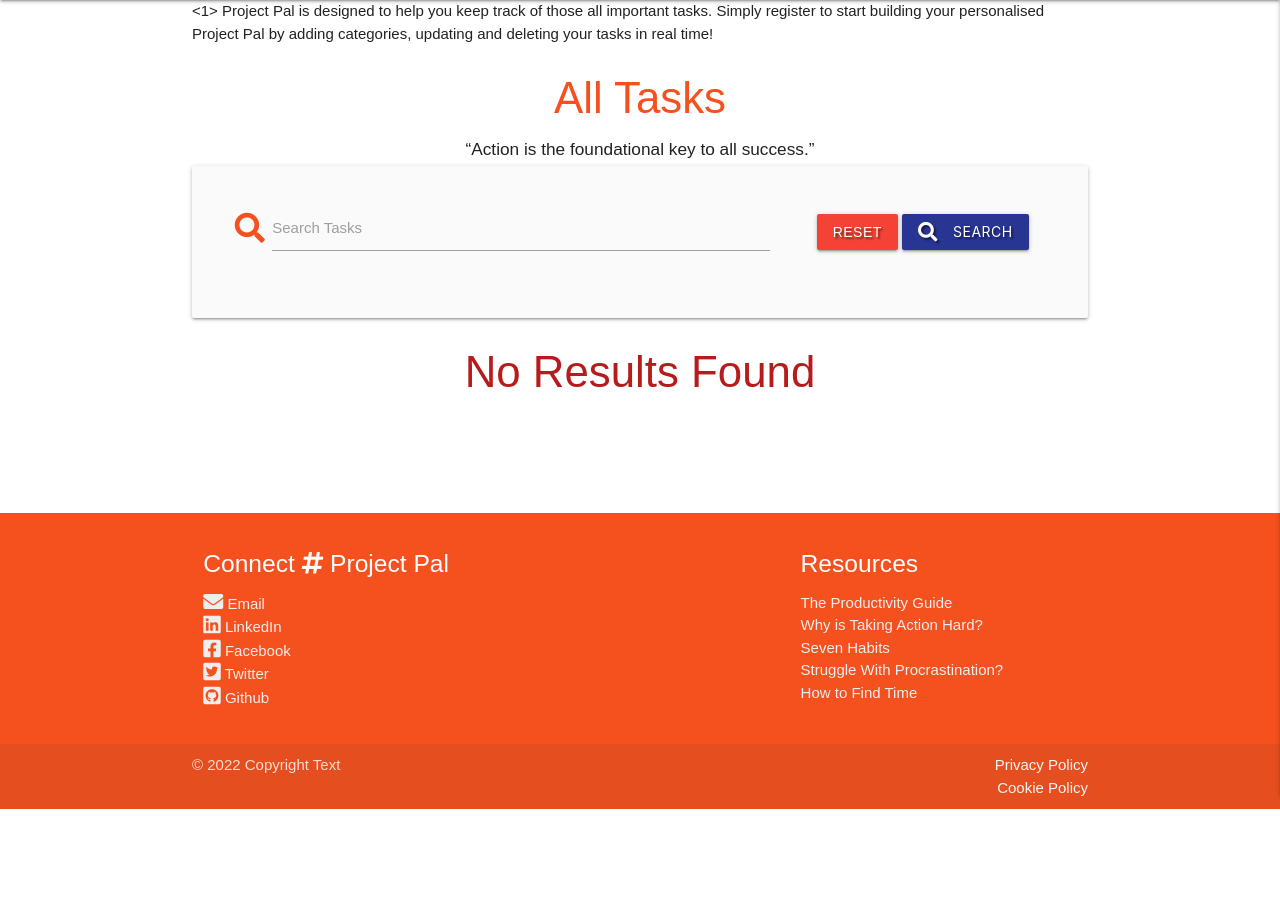
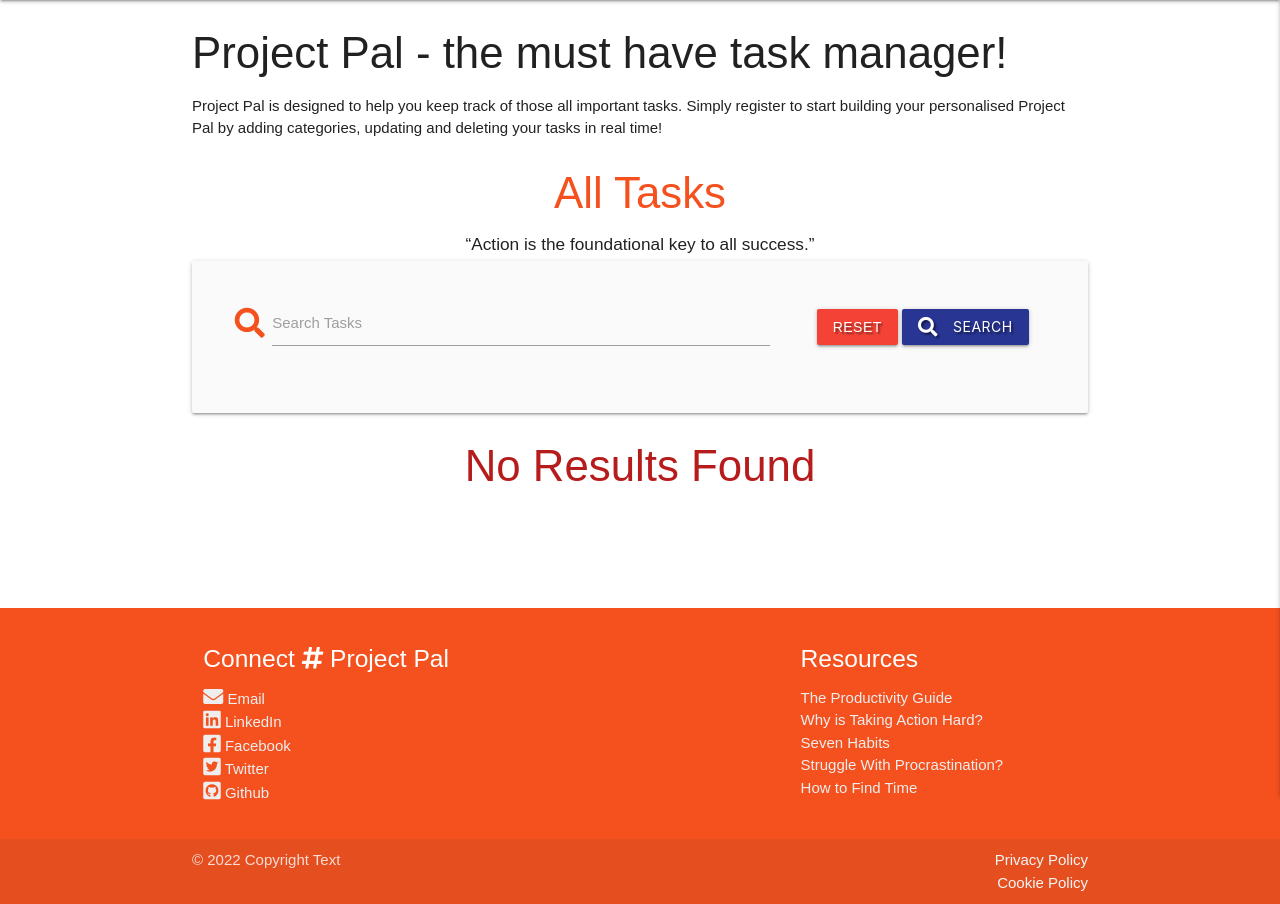
Before and after one commit to Code-Institute-Submissions/vanessacleary-project_pal_MS3_JulyResub, a Flask app: page / in a window 1280 px wide. Shown: the part 64-968 px from the top of the page. Before the commit the page ends 873 px from the top, so only its background shows below. Run offline with Flask 2, Linux system fonts and the light colour scheme; data that the repository does not hold is empty; some libraries are stand-ins or nearby versions.

Commit message:
updated tasks page

```diff
--- a/templates/tasks.html
+++ b/templates/tasks.html
@@ -1,9 +1,11 @@
 {% extends "base.html" %}
 {% block content %}
 
-<1> Project Pal is designed to help you keep track of those all important tasks. Simply register to start building your personalised
+<h3> Project Pal - the must have task manager!</h3>
+
+<p> Project Pal is designed to help you keep track of those all important tasks. Simply register to start building your personalised
     Project Pal by adding categories, updating and deleting your tasks in real time!
-</1>
+</p>
 
 <h3 class="deep-orange-text text-darken-1 center-align">All Tasks</h3>
 <h6 class="center-align">“Action is the foundational key to all success.”</h6>
```
